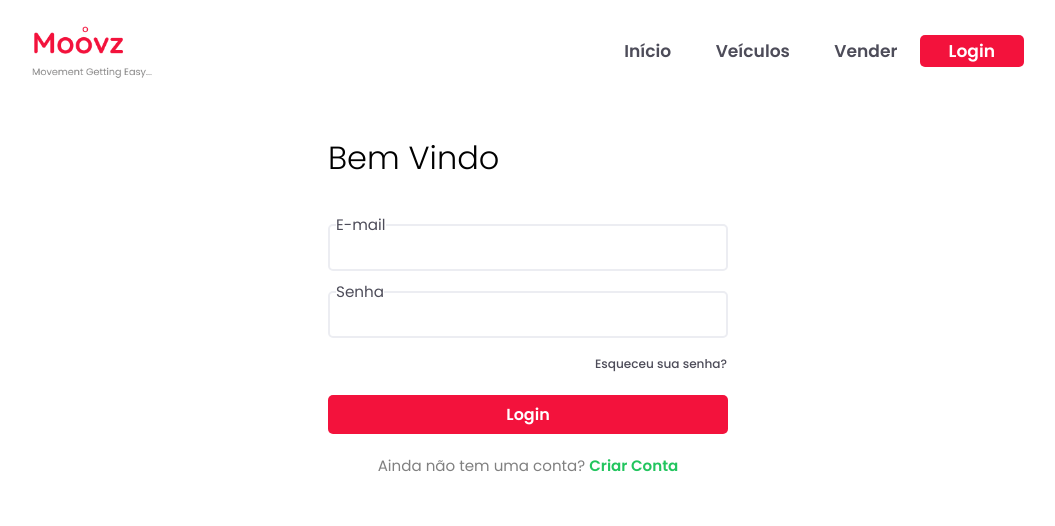
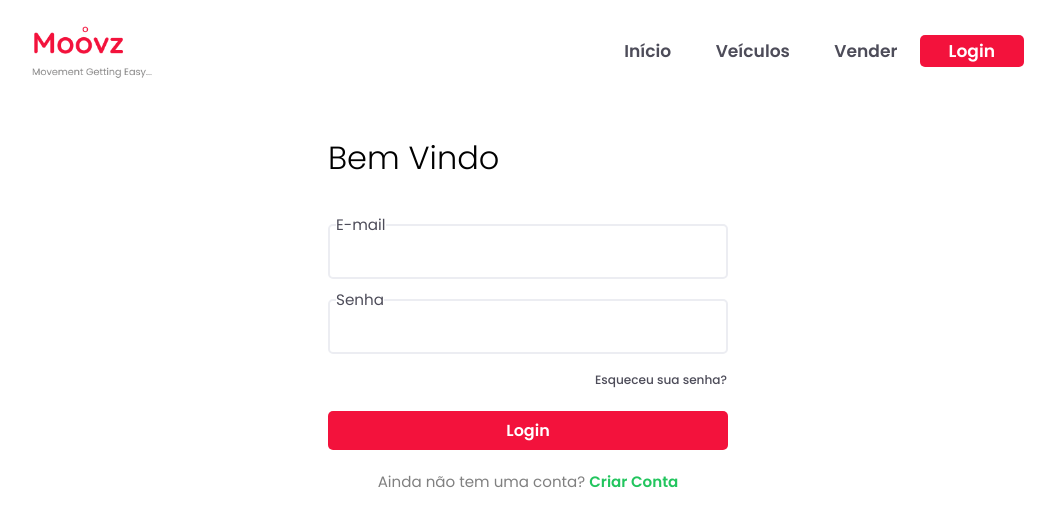
Before and after one commit to juniorknx/CarDealer, a React (Create React App) app: page /login in a window 1280 px wide. Shown: the top 526 px of the page, without its empty margins (112-1167 px from the left). Built offline with nearby package versions, Linux system fonts and the light colour scheme; the HTML template or start-up script is replaced by a standard one.

Commit message:
Input margins

```diff
--- a/src/pages/Login/Login.module.css
+++ b/src/pages/Login/Login.module.css
@@ -37,6 +37,7 @@ form > h1 {
     border: var(--inputborder);
     height: 43px;
     border-radius: 5px;
+    padding: 4px 9px;
 }
 
 .formGroup > input:focus {
```
